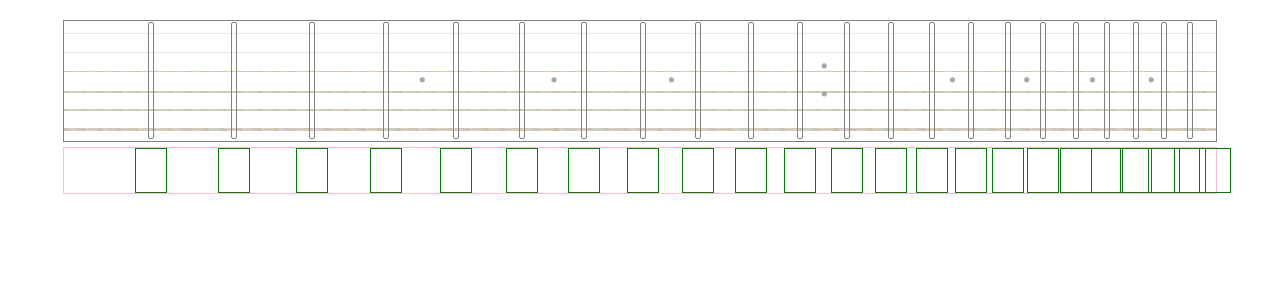
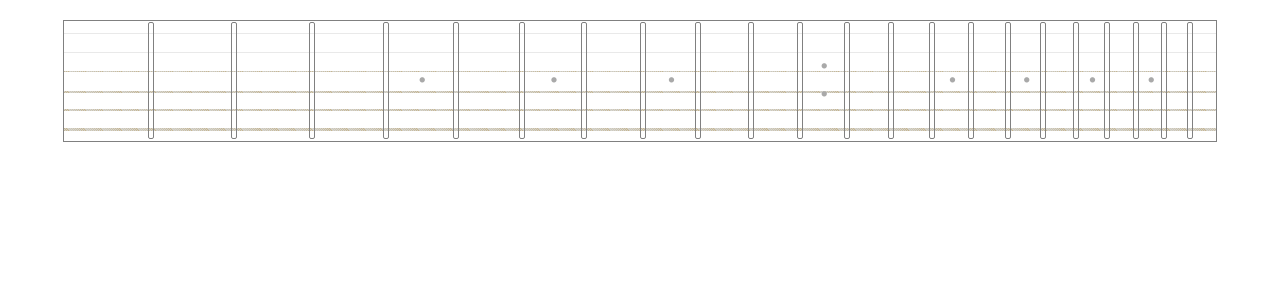
Before and after one commit to jamesBrennan/fretboard, a React (Create React App) app: page / in a window 1280 px wide. Shown: the top 300 px of the page. Built offline with nearby package versions, Linux system fonts and the light colour scheme.

Commit message:
Display note names below fretboard

```diff
--- a/src/components/Fretboard.js
+++ b/src/components/Fretboard.js
@@ -5,7 +5,7 @@ import FretGroup from './FretGroup';
 import { range, positionRatio } from '../util';
 
 function fretNotes(strings, num) {
-  return strings.map(string => string[num + 1]).reverse();
+  return strings.map(string => string[num]).reverse();
 }
 
 function Fretboard({frets, strings, pinnedNotes}) {
@@ -21,7 +21,7 @@ function Fretboard({frets, strings, pinnedNotes}) {
         <FretGroup
           key={num}
           number={num}
-          notes={fretNotes(strings, num)}
+          notes={fretNotes(strings, num+1)}
           pinnedNotes={pinnedNotes[num+1]}
           style={{flex: positionRatio(num)}} />
       )}
--- a/src/components/FretboardInfo.css
+++ b/src/components/FretboardInfo.css
@@ -2,7 +2,6 @@
     width: 90vw;
     min-height: 45px;
     height: 45px;
-    border: solid pink 1px;
     display: flex;
     margin: 5px auto;
 }
@@ -20,5 +19,6 @@
     bottom: 0;
     right: -15px;
     width: 30px;
-    border: solid green 1px;
+    display: flex;
+    flex-direction: column;
 }
--- a/src/components/FretboardInfo.js
+++ b/src/components/FretboardInfo.js
@@ -3,23 +3,41 @@ import { connect } from 'react-redux';
 import { range, positionRatio } from '../util';
 import './FretboardInfo.css';
 
-function FretboardInfoColumn({number}) {
+function FretboardInfoColumn({notes}) {
   return (
     <div className="FretboardInfo__column">
+      {notes.map((note, idx) => {
+        if (!note) { return null; }
+        return(
+          <div key={idx} className="FretboardInfo__note">
+            {note}
+          </div>
+        );
+      })}
     </div>
   )
 }
 
-function FretboardInfo({frets}) {
+function notes(fretboard, num) {
+  return fretboard[num] ? Object.values(fretboard[num]) : [];
+}
+
+function FretboardInfo({frets, fretboard}) {
   return (
     <div className="FretboardInfo">
-      {range(frets).map(num =>
-        <div className="FretboardInfo__spacer" key={num} style={{flex: positionRatio(num)}}>
-          <FretboardInfoColumn number={num} />
+      {range(frets).map((num, idx) =>
+        <div className="FretboardInfo__spacer" key={idx} style={{flex: positionRatio(num)}}>
+          <FretboardInfoColumn number={num} notes={notes(fretboard, num+1)} />
         </div>
       )}
     </div>
   )
 }
 
-export default connect()(FretboardInfo);
+export default connect(
+  state => {
+    return {
+      fretboard: state.fretboard
+    }
+  }
+)(FretboardInfo);
--- a/src/components/Hitbox.css
+++ b/src/components/Hitbox.css
@@ -9,7 +9,7 @@
 }
 
 .HitBox__note {
-    background-color: darkgray;
+    background-color: gray;
     border-radius: 70%;
     height: 70%;
     width: 70%;
--- a/src/reducers/fretboardReducer.js
+++ b/src/reducers/fretboardReducer.js
@@ -4,14 +4,14 @@ import {merge} from "../util";
 function fretboardReducer(state, action = {}) {
   switch(action.type) {
     case HITBOX_CLICKED:
-      let {string, fret} = action.payload;
+      let {string, fret, note} = action.payload;
       let next = merge(state.fretboard, {});
       if(!next[fret]) {
         next[fret] = {};
-        next[fret][string] = true;
+        next[fret][string] = note;
       }
       else {
-        next[fret][string] = !state.fretboard[fret][string];
+        next[fret][string] = !state.fretboard[fret][string] ? note : false;
       }
       return merge(state, {
         fretboard: next
```
